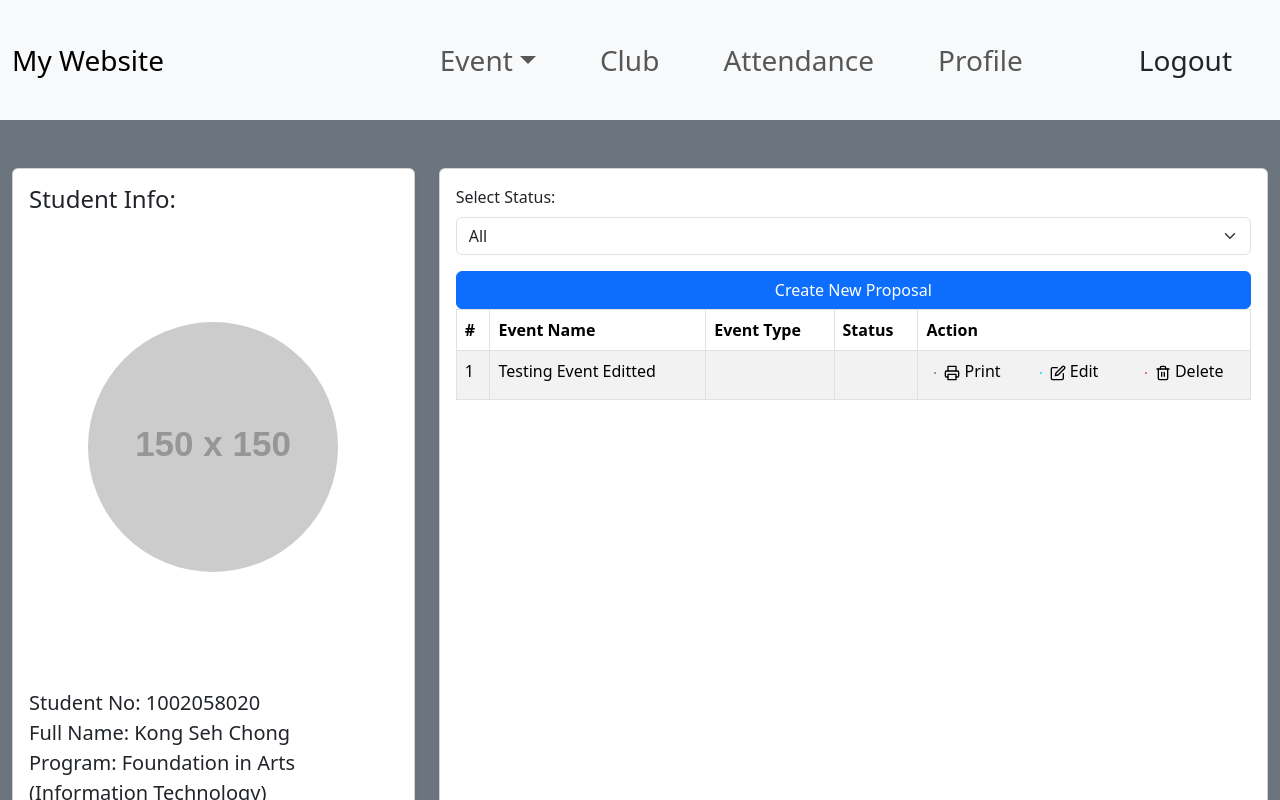
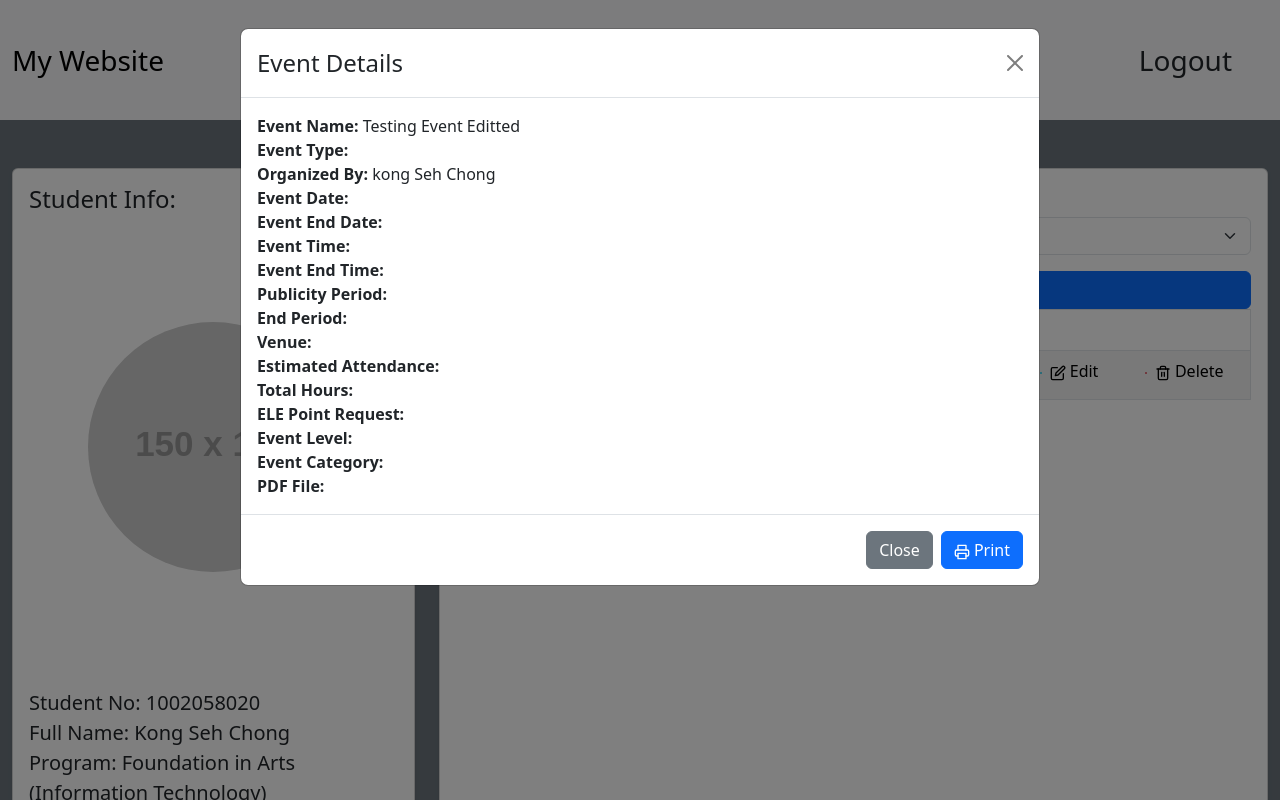
Before and after one commit to SehChong/Event-Management, a React (Create React App) app in the folder frontend/: page /event in a window 1280 px wide. Both pictures are taken after a click on the button "Print". Shown: the top 800 px of the page. Built offline with nearby package versions, Linux system fonts and the light colour scheme; data requests are answered from the project's data file.

Commit message:
print function

```diff
--- /dev/null
+++ b/frontend/src/Components/EventPrintModal.jsx
@@ -0,0 +1,102 @@
+import React, { useRef, useEffect } from 'react';
+import { Modal, Button, Spinner } from 'react-bootstrap';
+import { FiPrinter } from 'react-icons/fi';
+import { useNavigate } from 'react-router-dom';
+
+const EventPrintModal = ({ event, onHide, show }) => {
+  const navigate = useNavigate();
+  const printContentRef = useRef(null);
+
+  const printContent = () => {
+    const printWindow = window.open('', '_blank');
+    printWindow.document.write('<html><head><title>Event Details</title></head><body>');
+    printWindow.document.write(printContentRef.current.innerHTML);
+    printWindow.document.write('</body></html>');
+    printWindow.document.close();
+    printWindow.print();
+    printWindow.close();
+  };
+
+  const handlePrintButtonClick = () => {
+    printContent();
+  };
+
+  const handleClosePrintModal = () => {
+    onHide();
+
+  };
+
+  const handleCloseAndGoBack = () => {
+    handleClosePrintModal();
+    setTimeout(() => {
+        if (onHide && typeof onHide === 'function'){
+            onHide();
+        }
+        if (navigate && navigate.location){
+            navigate.replace(navigate.location.pathname);
+        }
+    }, 100);
+  };
+
+  useEffect(() => {
+    if (printContentRef.current) {
+      const handleDOMNodeInserted = () => {
+        printContent();
+      };
+
+      const printContentElement = printContentRef.current;
+      printContentElement.addEventListener('DOMNodeInserted', handleDOMNodeInserted);
+
+      return () => {
+        printContentElement.removeEventListener('DOMNodeInserted', handleDOMNodeInserted);
+      };
+    }
+  }, []);
+
+  return (
+    <Modal show={show} onHide={handleCloseAndGoBack} size="lg">
+      <Modal.Header closeButton>
+        <Modal.Title>Event Details</Modal.Title>
+      </Modal.Header>
+      <Modal.Body ref={printContentRef} style={{ whiteSpace: 'pre-wrap' }}>
+        {event ? (
+          <>
+            <strong>Event Name:</strong> {event?.eventName} <br />
+            <strong>Event Type:</strong> {event?.eventType} <br />
+            <strong>Organized By:</strong> {event?.organizedBy} <br />
+            <strong>Event Date:</strong> {event?.eventDate} <br />
+            <strong>Event End Date:</strong> {event?.eventEndDate} <br />
+            <strong>Event Time:</strong> {event?.eventTime} <br />
+            <strong>Event End Time:</strong> {event?.eventEndTime} <br />
+            <strong>Publicity Period:</strong> {event?.publicityPeriod} <br />
+            <strong>End Period:</strong> {event?.endPeriod} <br />
+            <strong>Venue:</strong> {event?.venue} <br />
+            <strong>Estimated Attendance:</strong> {event?.estimatedAttendance} <br />
+            <strong>Total Hours:</strong> {event?.totalHours} <br />
+            <strong>ELE Point Request:</strong> {event?.elePointRequest} <br />
+            <strong>Event Level:</strong> {event?.eventLevel} <br />
+            <strong>Event Category:</strong> {event?.eventCategory} <br />
+            <strong>PDF File:</strong> {event?.pdfFile} <br />
+          </>
+        ): (
+            <div className="d-flex justify-content-center">
+            <Spinner animation="border" role="status">
+              <span className="visually-hidden">Loading...</span>
+            </Spinner>
+          </div>
+        )}
+      </Modal.Body>
+      <Modal.Footer>
+        <Button variant="secondary" onClick={handleCloseAndGoBack}>
+          Close
+        </Button>
+
+        <Button variant="primary" onClick={handlePrintButtonClick}>
+          <FiPrinter /> Print
+        </Button>
+      </Modal.Footer>
+    </Modal>
+  );
+};
+
+export default EventPrintModal;
--- a/frontend/src/Components/EventProposal.jsx
+++ b/frontend/src/Components/EventProposal.jsx
@@ -3,6 +3,7 @@ import { Container, Row, Col, Table, Form, Button, Card, ButtonGroup, Dropdown }
 import { FiPrinter, FiEdit, FiTrash2 } from 'react-icons/fi';
 import { useNavigate } from 'react-router-dom';
 import { useState, useEffect } from 'react';
+import EventPrintModal from './EventPrintModal';
 
 export const EventProposal = ({ onFilterChange }) => {
     const student = {
@@ -46,6 +47,19 @@ export const EventProposal = ({ onFilterChange }) => {
 
     const handleEditProposal = (proposal) => {
       navigate('/eventForm', { state: { proposal } });
+    };
+
+    const [selectedEvent, setSelectedEvent] = useState(null);
+    const [showPrintModal, setShowPrintModal] = useState(false);
+
+    const handlePrintProposal = (event) => {
+      setSelectedEvent(event);
+      setShowPrintModal(true);
+    };
+
+    const handleClosePrintModal = () => {
+      setSelectedEvent(null);
+      setShowPrintModal(false);
     };
 
     const IconButton = ({ children, variant, onClick, className }) => (
@@ -106,7 +120,8 @@ export const EventProposal = ({ onFilterChange }) => {
                       <td>{proposal.status}</td>
                       <td>
                         <ButtonGroup horizontal className='d-flex justify-content-center'>
-                          <IconButton variant="secondary" onClick={() => {}} className="mb-2 px-2">
+                          <IconButton variant="secondary" onClick={() => handlePrintProposal(proposal)} className="mb-2 px-2">
+                          {selectedEvent && <EventPrintModal event={selectedEvent} onHide={handleClosePrintModal} show={showPrintModal} />}
                             <FiPrinter /> Print
                           </IconButton>
                           <IconButton variant="info" onClick={() => handleEditProposal(proposal)} className="mb-2 px-2">
```
